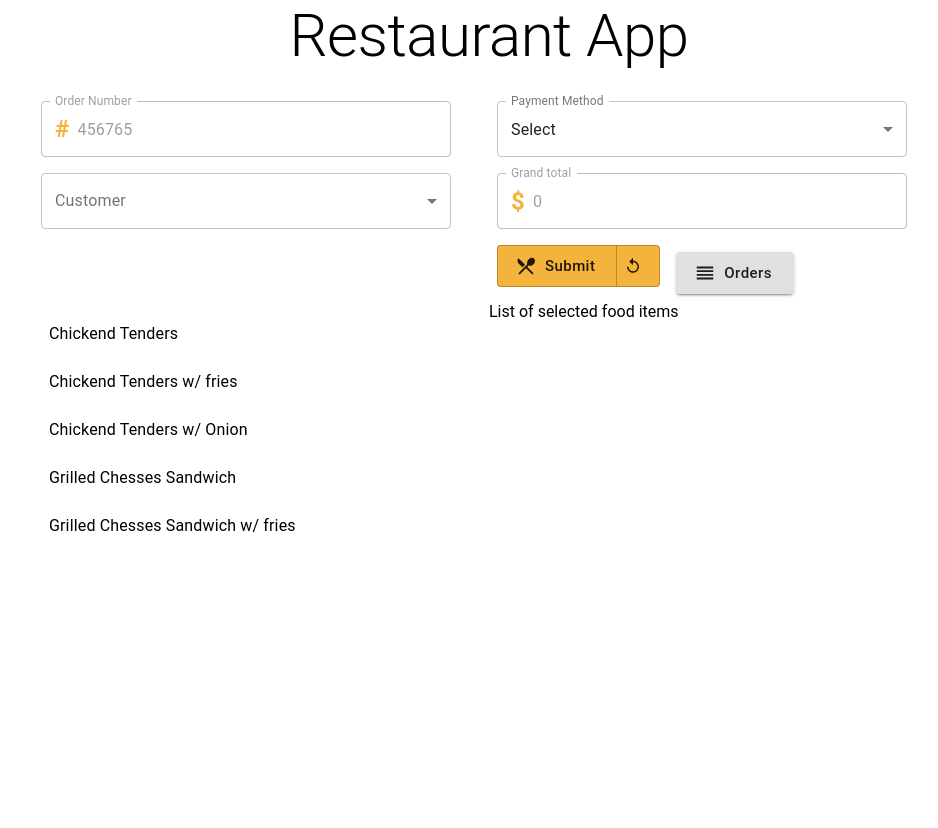
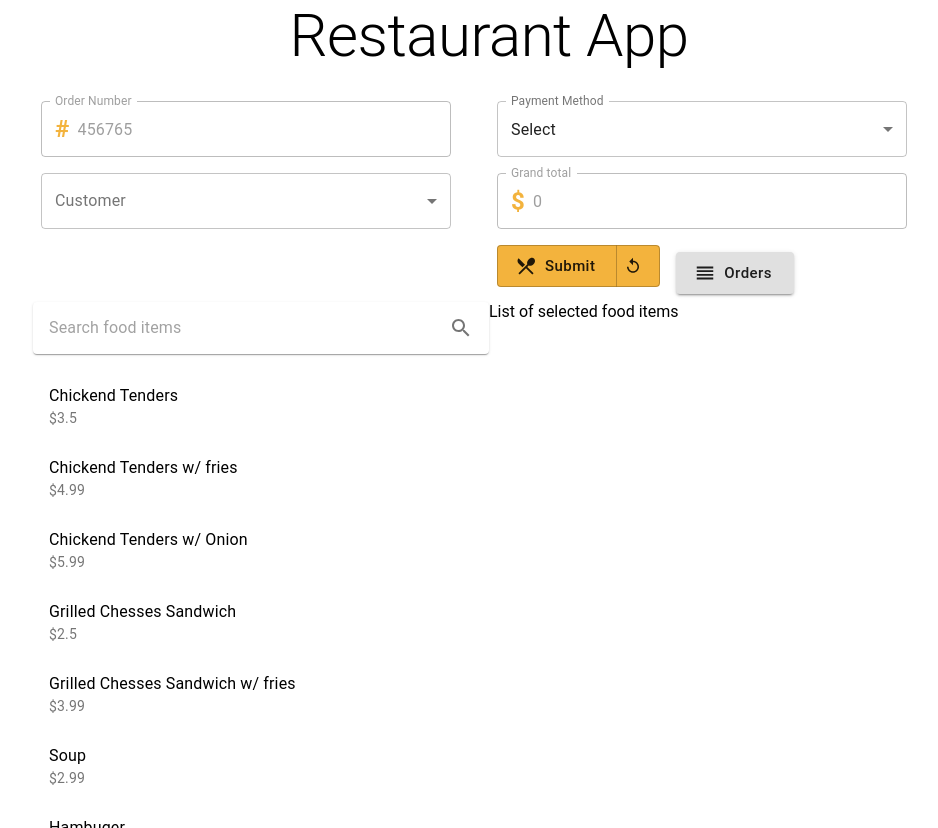
Before and after one commit to nhithai4620/Restaurant_order, a React (Create React App) app in the folder restaurant-order/: page / in a window 1280 px wide. Shown: the whole page, without its empty margins (151-1089 px from the left). Before the commit the page ends 800 px from the top, so only its background shows below. Built offline with nearby package versions, Linux system fonts and the light colour scheme; a web font is replaced by a local one.

Commit message:
thai commit

```diff
--- a/restaurant-order/src/api/index.js
+++ b/restaurant-order/src/api/index.js
@@ -79,4 +79,19 @@ export const fooditemsdata = [
         "foodItemName": "Grilled Chesses Sandwich w/ fries",
         "price": 3.99
     },
+    {
+        "foodItemId": 6,
+        "foodItemName": "Soup",
+        "price": 2.99
+    },
+    {
+        "foodItemId": 7,
+        "foodItemName": "Hambuger",
+        "price": 6
+    },
+    {
+        "foodItemId": 8,
+        "foodItemName": "Spaghetti",
+        "price": 10.99
+    },
 ]
--- a/restaurant-order/src/components/Order/SearchFoodItems.js
+++ b/restaurant-order/src/components/Order/SearchFoodItems.js
@@ -2,11 +2,58 @@
 import React, { useState, useEffect } from 'react';
 import {fooditemsdata} from "../../api/index.js";
 import { List, ListItem, ListItemText, Paper, InputBase, IconButton, makeStyles, ListItemSecondaryAction } from '@material-ui/core';
+import SearchTwoToneIcon from '@material-ui/icons/SearchTwoTone';
+import PlusOneIcon from '@material-ui/icons/PlusOne';
+import ArrowForwardIosIcon from '@material-ui/icons/ArrowForwardIos';
 // import { createAPIEndpoint, ENDPIONTS } from "../../api";
 
-const Searchfooditems = () => {
+const useStyles = makeStyles(theme => ({
+    searchPaper: {
+        padding: '2px 4px',
+        display: 'flex',
+        alignItems: 'center',
+    },
+    searchInput: {
+        marginLeft: theme.spacing(1.5),
+        flex: 1,
+    },
+    listRoot: {
+        marginTop: theme.spacing(1),
+        maxHeight: 450,
+        overflow: 'auto',
+        '& li:hover': {
+            cursor: 'pointer',
+            backgroundColor: '#E3E3E3'
+        },
+        '& li:hover .MuiButtonBase-root': {
+            display: 'block',
+            color: '#000',
+        },
+        '& .MuiButtonBase-root': {
+            display: 'none'
+        },
+        '& .MuiButtonBase-root:hover': {
+            backgroundColor: 'transparent'
+        }
+    }
+}))
+
+const Searchfooditems = (props) => {
+    const { values, setValues } = props;
+
     const [foodItems, setFoodItems] = useState(fooditemsdata);
-    const [searchList, setSearchList] = useState([]);
+    const [searchList, setSearchList] = useState(fooditemsdata);
+    const [searchKey, setSearchKey] = useState('');
+    const classes = useStyles();
+
+    useEffect (() =>{
+        let x = [...foodItems];
+        x = x.filter(y =>{
+            return y.foodItemName.toLocaleLowerCase().includes(searchKey.toLocaleLowerCase())
+        })
+
+        setSearchList(x);
+    }, [searchKey])
 
     // useEffect(() => {
     //     createAPIEndpoint(ENDPIONTS.FOODITEM).fetchAll()
@@ -18,24 +65,48 @@ const Searchfooditems = () => {
 
     // }, [])
 
-    // useEffect(() => {
-    //     let x = [...foodItems];
-    //     x = x.filter(y => {
-    //         return y.foodItemName.toLowerCase().includes(searchKey.toLocaleLowerCase())
-    //             && orderedFoodItems.every(item => item.foodItemId != y.foodItemId)
-    //     });
-    //     setSearchList(x);
-    // }, [searchKey, orderedFoodItems])
+    const addFoodItem = foodItem => {
+        let x = {
+            orderMasterId: values.orderMasterId,
+            orderDetailId: 0,
+            foodItemId: foodItem.foodItemId,
+            quantity: 1,
+            foodItemPrice: foodItem.price,
+            foodItemName: foodItem.foodItemName
+        }
+        setValues({
+            ...values,
+            orderDetails: [...values.orderDetails, x]
+        })
+    }
+
+
     return (
         <>
-            <List>
+             <Paper className={classes.searchPaper}>
+                <InputBase
+                    className={classes.searchInput}
+                    value={searchKey}
+                    onChange={e => setSearchKey(e.target.value)}
+                    placeholder="Search food items" />
+                <IconButton>
+                    <SearchTwoToneIcon />
+                </IconButton>
+            </Paper>
+            <List className={classes.listRoot}>
                 {
-                    foodItems.map((item, idx) =>(
+                    searchList.map((item, idx) =>(
                         <ListItem
                             key={idx}>
                             <ListItemText
-                                primary={item.foodItemName}/>
-
+                                primary={item.foodItemName}
+                                secondary={'$' + item.price}/>
+                            <ListItemSecondaryAction>
+                                <IconButton onClick={ e => addFoodItem(item)}>
+                                    <PlusOneIcon />
+                                    <ArrowForwardIosIcon />
+                                </IconButton>
+                            </ListItemSecondaryAction>
                         </ListItem>
                     ))
                 }
--- a/restaurant-order/src/components/Order/index.js
+++ b/restaurant-order/src/components/Order/index.js
@@ -1,7 +1,7 @@
 import React from 'react';
 import OrderForm from './OrderForm';
 import {useForm} from '../../hooks/useForm';
-import { Divider, Grid } from '@material-ui/core';
+import {Grid } from '@material-ui/core';
 import Searchfooditems from './SearchFoodItems';
 import Orderedfooditems from './OrderedFoodItems';
 
@@ -36,7 +36,12 @@ const Order = () => {
                 <OrderForm {...{values, errors, handleInputChange}}/>
             </Grid>
             <Grid item xs={6}>
-                <Searchfooditems/>
+                <Searchfooditems
+                    {...{
+                        values,
+                        setValues
+                    }}
+                />
             </Grid>
             <Grid item xs={6}>
                 <Orderedfooditems/>
```
